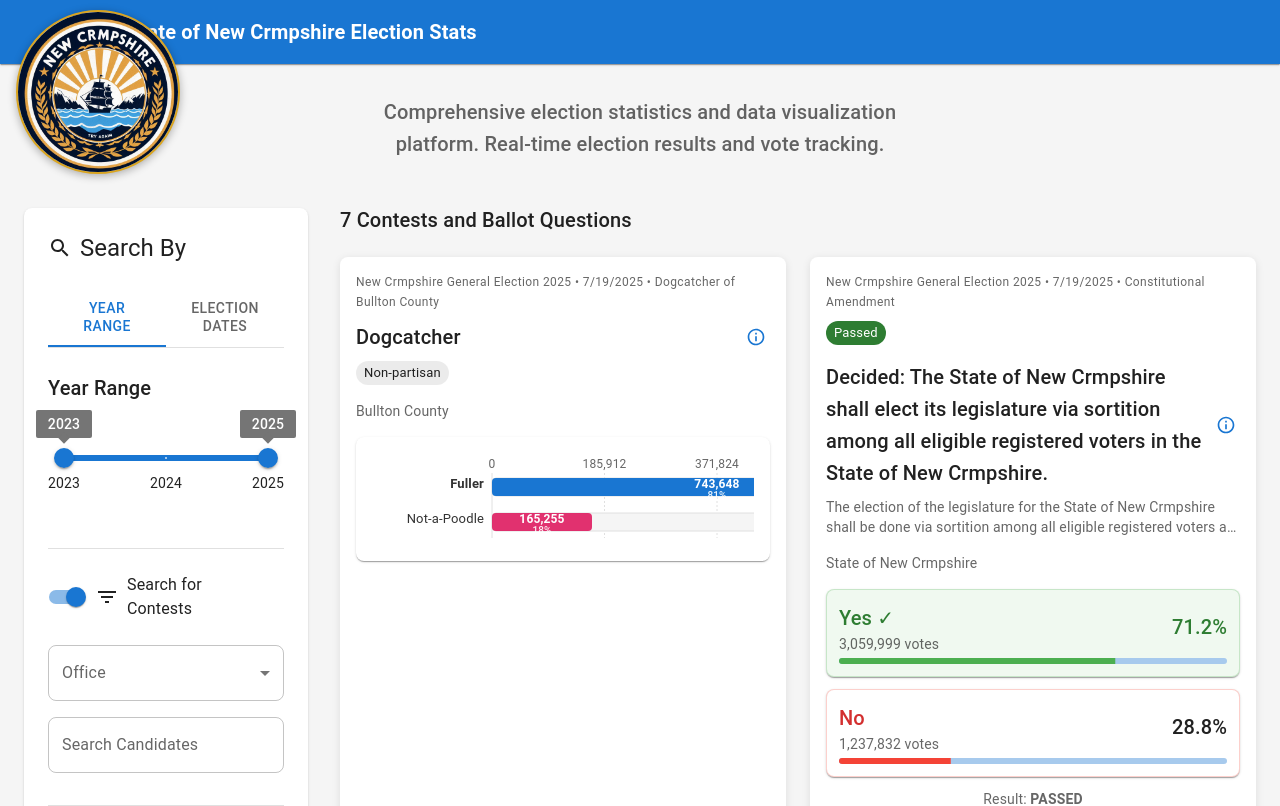
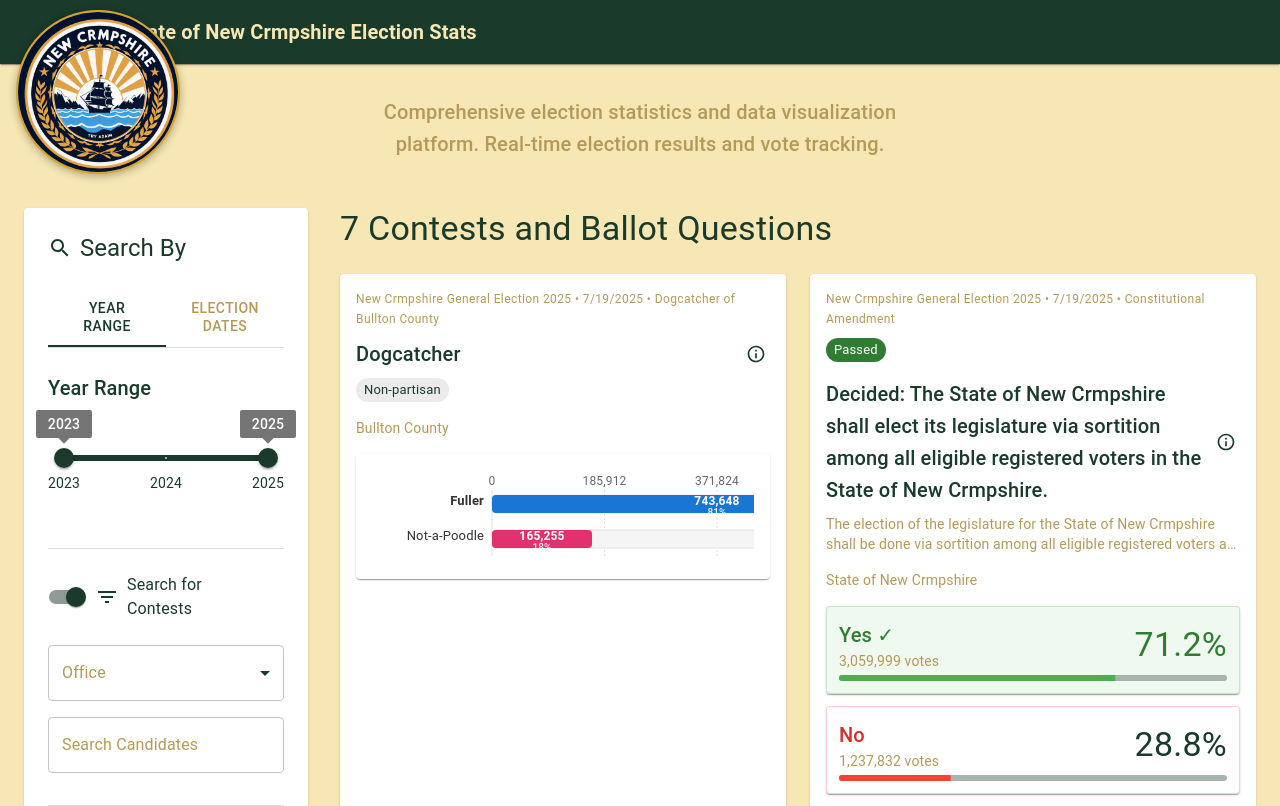
Before and after one commit to bryanlandia/election-stats-demo, a Next.js app: page / in a window 1280 px wide. Shown: the top 806 px of the page. Built offline with nearby package versions, Linux system fonts and the light colour scheme.

Commit message:
add a state of New Crampshire theme

```diff
--- a/src/components/ThemeProviderWrapper.tsx
+++ b/src/components/ThemeProviderWrapper.tsx
@@ -1,9 +1,33 @@
 'use client';
 
-import { ThemeProvider } from '@mui/material/styles';
+// import { theme } from '@/lib/theme';
 import CssBaseline from '@mui/material/CssBaseline';
-import { theme } from '@/lib/theme';
+import { ThemeProvider, createTheme } from '@mui/material/styles';
 import React from 'react';
+
+const newCrampshireTheme = createTheme({
+  palette: {
+    primary: {
+      main: '#1A3A2B', // deep green from seal
+      contrastText: '#F7E7B4', // light gold from seal
+    },
+    secondary: {
+      main: '#B49A5A', // gold from seal
+      contrastText: '#1A3A2B', // deep green
+    },
+    background: {
+      default: '#F7E7B4', // light gold
+      paper: '#FFFFFF',
+    },
+    text: {
+      primary: '#1A3A2B', // deep green
+      secondary: '#B49A5A', // gold
+    },
+    action: {
+      active: '#1A3A2B', // deep green
+    },
+  },
+});
 
 export default function ThemeProviderWrapper({
   children,
@@ -11,7 +35,7 @@ export default function ThemeProviderWrapper({
   children: React.ReactNode;
 }) {
   return (
-    <ThemeProvider theme={theme}>
+    <ThemeProvider theme={newCrampshireTheme}>
       <CssBaseline />
       {children}
     </ThemeProvider>
```
